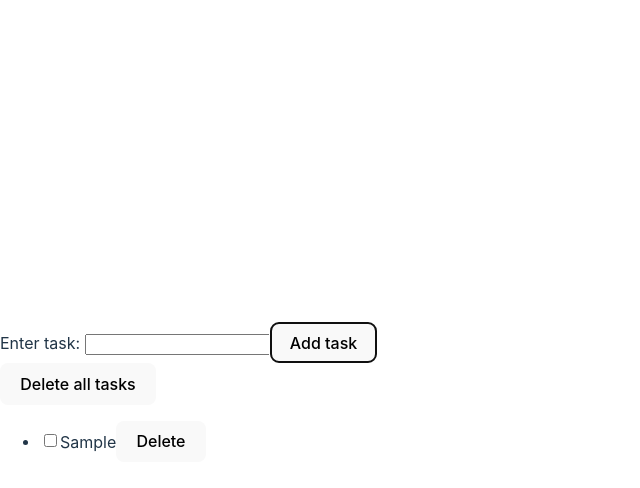
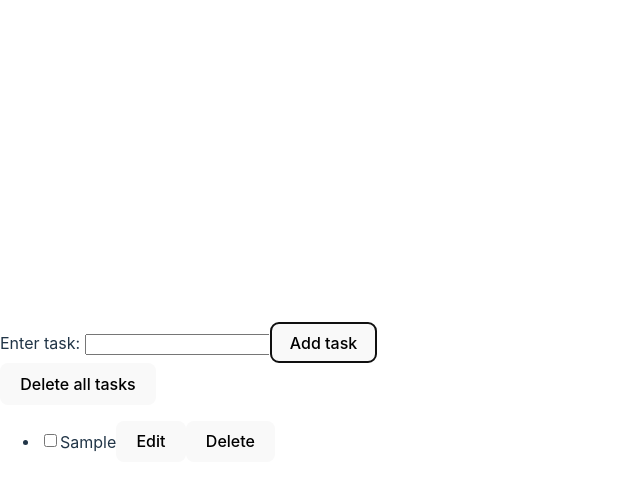
Before and after one commit to valerier2000/react-challenges, a React (Vite) app: page / in a window 1280 px wide. Both pictures are taken after typing "Sample" into the empty fields and a click on the button "Add task". Shown: the top 488 px of the page, without its empty margins (0-640 px from the left). Built offline with nearby package versions, Linux system fonts and the light colour scheme.

Commit message:
Add edit button to toggle between checkbox and input mode

```diff
--- a/src/components/todoList/ToDoItem.jsx
+++ b/src/components/todoList/ToDoItem.jsx
@@ -1,6 +1,8 @@
-function ToDoItem({ task, onChange, onDelete }) {
+function ToDoItem({ task, onChange, onEdit, onDelete, editingTaskId }) {
   return (
     <li>
+      {editingTaskId !== task.id ? (
+        <>
           <input
             type="checkbox"
             id={task.id}
@@ -15,6 +17,12 @@ function ToDoItem({ task, onChange, onDelete }) {
           >
             {task.name}
           </label>
+        </>
+      ) : (
+        <input type="text" />
+      )}
+
+      <button onClick={onEdit}>Edit</button>
       <button onClick={onDelete}>Delete</button>
     </li>
   );
--- a/src/components/todoList/ToDoList.jsx
+++ b/src/components/todoList/ToDoList.jsx
@@ -6,6 +6,7 @@ import { useLocalStorage } from "../../hooks/useLocalStorage";
 function ToDoList() {
   const [inputTask, setInputTask] = useState("");
   const [tasks, setTasks] = useLocalStorage("tasks", []);
+  const [editingTaskId, setEditingTaskId] = useState("");
 
   function handleSubmit(e) {
     e.preventDefault();
@@ -29,6 +30,10 @@ function ToDoList() {
 
   function handleDeleteAllTasks() {
     setTasks([]);
+  }
+
+  function handleEdit(taskId) {
+    setEditingTaskId((prevTaskId) => (prevTaskId === taskId ? null : taskId));
   }
 
   function handleDelete(taskId) {
@@ -64,8 +69,10 @@ function ToDoList() {
             <ToDoItem
               task={task}
               key={task.id}
+              onEdit={() => handleEdit(task.id)}
               onChange={() => handleToggleCompleted(task.id)}
               onDelete={() => handleDelete(task.id)}
+              editingTaskId={editingTaskId}
             />
           );
         })}
```
Lines whose indentation alone changed are shown as unchanged.
